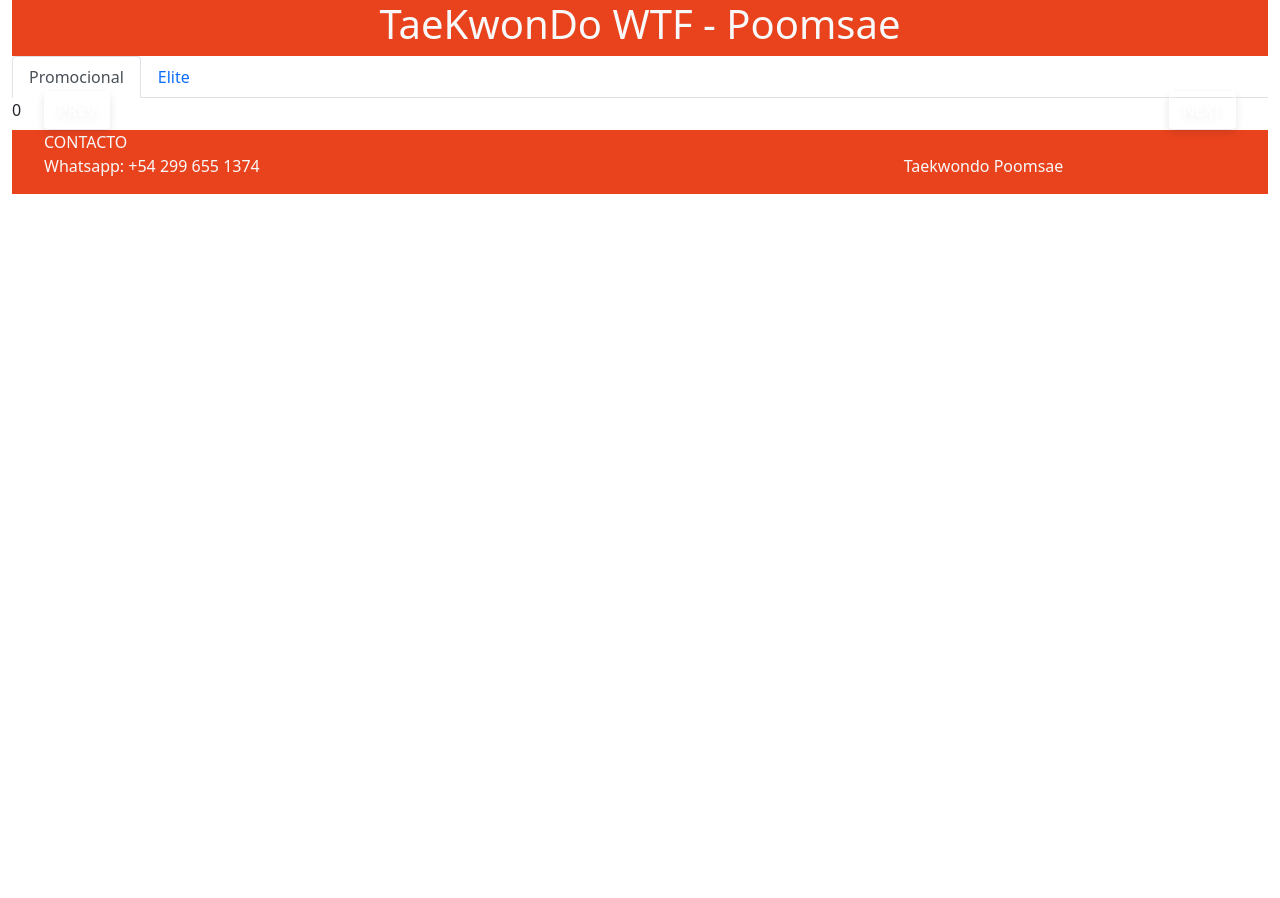
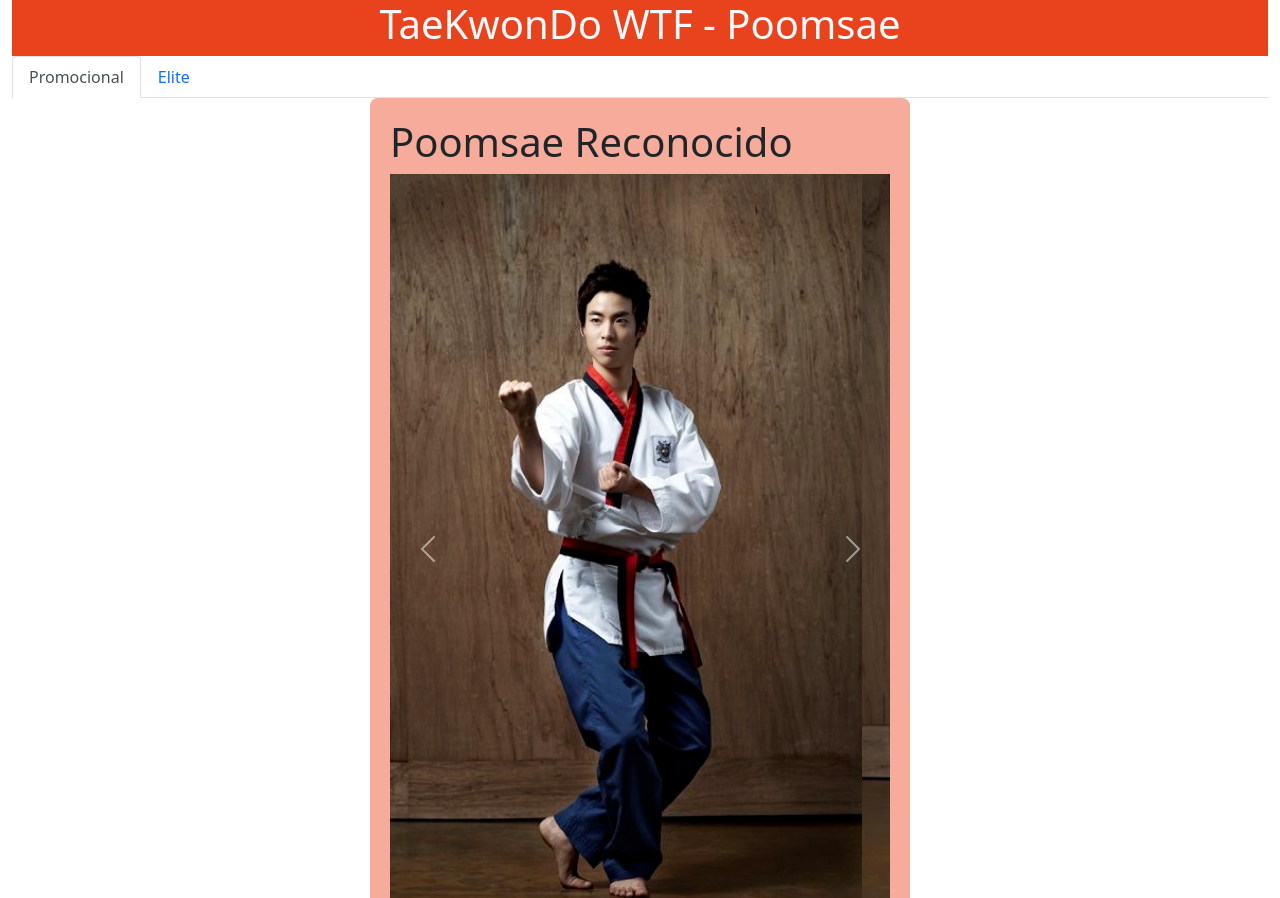
Before and after one commit to martinaRosales/tpPWA, a website: page Views/promocional.html in a window 1280 px wide. Shown: the top 898 px of the page. Before the commit the page ends 800 px from the top, so only its background shows below. Drawn offline with nearby package versions, Linux system fonts and the light colour scheme.

Commit message:
carousel provisional

```diff
--- a/Views/promocional.html
+++ b/Views/promocional.html
@@ -34,19 +34,33 @@
             </li>
         </ul>
         <!-- CAROUSEL-->
-        <div class="glide">
-            <div class="glide__track" data-glide-el="track">
-              <ul class="glide__slides">
-                <li class="glide__slide">0</li>
-                <li class="glide__slide">1</li>
-                <li class="glide__slide">2</li>
-              </ul>
-            </div>
-            <div class="glide__arrows" data-glide-el="controls">
-                <button class="glide__arrow glide__arrow--left" data-glide-dir="<">prev</button>
-                <button class="glide__arrow glide__arrow--right" data-glide-dir=">">next</button>
+        <div id="contIndex">
+            <h1>Poomsae Reconocido</h1>
+            <div id="carouselExampleControls" class="carousel slide" data-bs-ride="carousel">
+                <div class="carousel-inner">
+                  <div class="carousel-item active">
+                    <img src="../Assets/Img/Adultos-1-individual.png" class="d-block w-100" alt="...">
+                  </div>
+                  <div class="carousel-item">
+                    <img src="../Assets/Img/Adultos-2-individual.png" class="d-block w-100" alt="...">
+                  </div>
+                  <div class="carousel-item">
+                    <img src="../Assets/Img/Infantiles-A-individual.png" class="d-block w-100" alt="...">
+                  </div>
+                  <div class="carousel-item">
+                    <img src="../Assets/Img/Juveniles-individual.png" class="d-block w-100" alt="...">
+                  </div>
+                </div>
+                <button class="carousel-control-prev" type="button" data-bs-target="#carouselExampleControls" data-bs-slide="prev">
+                  <span class="carousel-control-prev-icon" aria-hidden="true"></span>
+                  <span class="visually-hidden">Previous</span>
+                </button>
+                <button class="carousel-control-next" type="button" data-bs-target="#carouselExampleControls" data-bs-slide="next">
+                  <span class="carousel-control-next-icon" aria-hidden="true"></span>
+                  <span class="visually-hidden">Next</span>
+                </button>
               </div>
-          </div>
+        </div>
         <!--Pie-->
         <footer class="page-footer font-small position-relative bottom-0">
             <div class="container row mt-2">
```
Also changed, not shown: Views/elite.html (+29 -0 lines).
